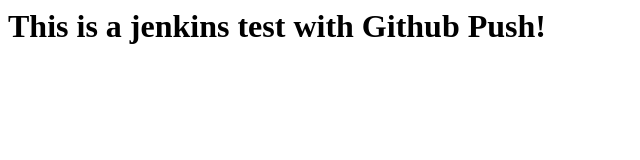
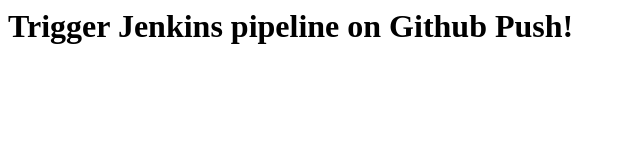
Before and after one commit to viktech2/jenkins-sample, a plain HTML site: page index.html in a window 1280 px wide. Shown: the whole page, without its empty margins (0-640 px from the left). Drawn offline with Linux system fonts and the light colour scheme.

Commit message:
trigger jenkins pipeline on push on develop branch

```diff
--- a/index.html
+++ b/index.html
@@ -4,6 +4,6 @@
 	</head>
 
 	<body>
-		<h1>This is a jenkins test with Github Push!</h2>
+		<h1>Trigger Jenkins pipeline on Github Push!</h2>
 	</body>
 </html>
```
